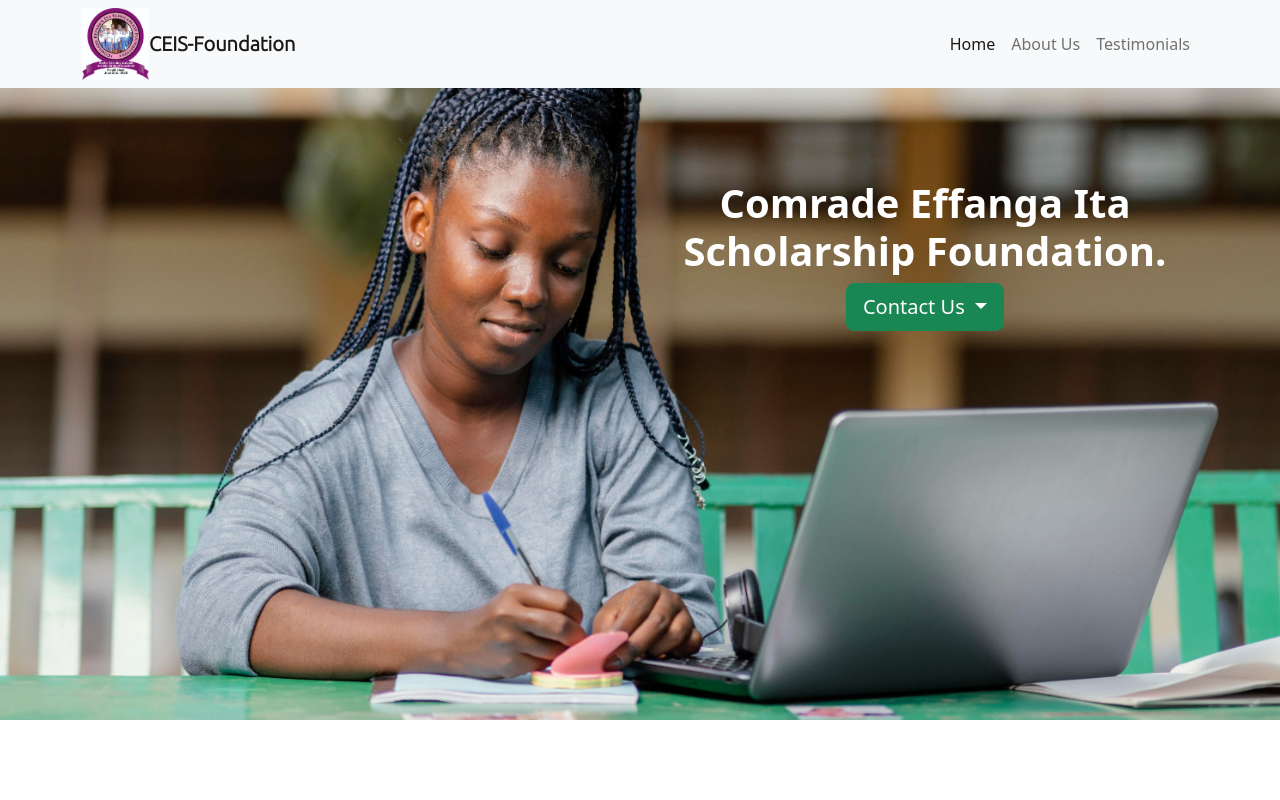
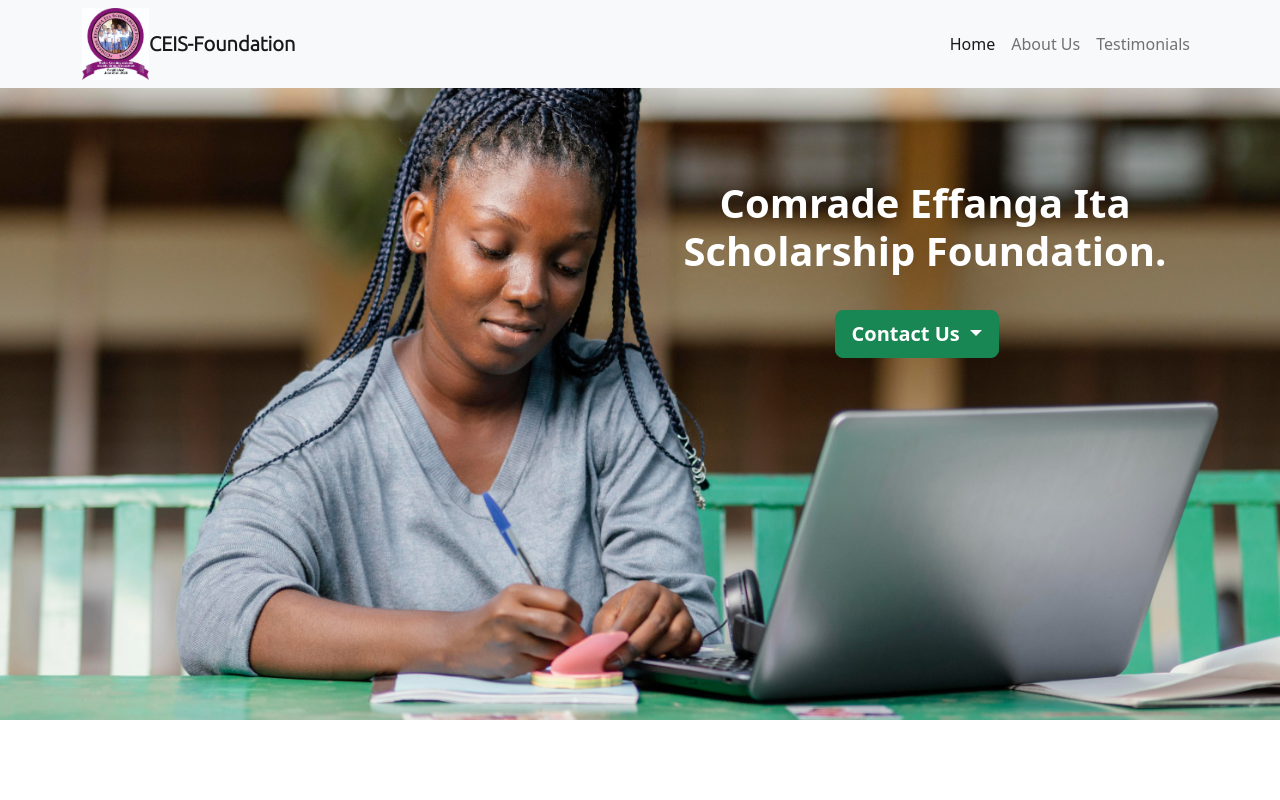
Before and after one commit to DinnoCreator/ceis-foundation, a React (Create React App) app: page / in a window 1280 px wide. Shown: the top 800 px of the page. Built offline with nearby package versions, Linux system fonts and the light colour scheme.

Commit message:
Update ImgDiv.module.css

```diff
--- a/src/components/ui/ImgDiv.module.css
+++ b/src/components/ui/ImgDiv.module.css
@@ -15,6 +15,12 @@
 .cenq {
   margin-top: 9%;
 }
+.downloadButton {
+  margin: 5% 3% 5% 0;
+  color: #fff;
+  font-weight: 700;
+}
+
 
 /* Heading */
 .bigHeading {
```
